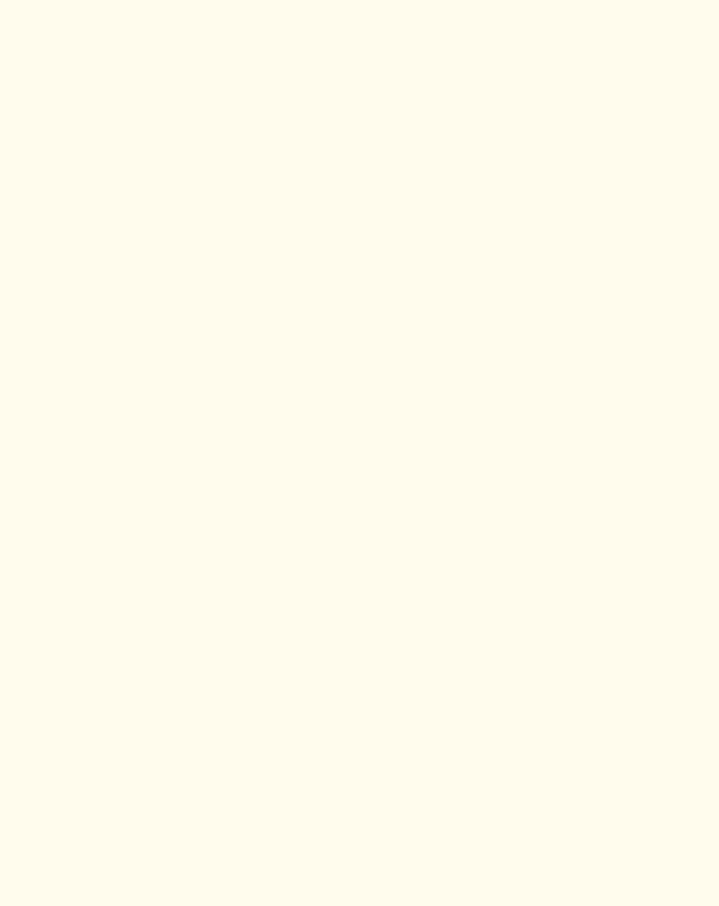
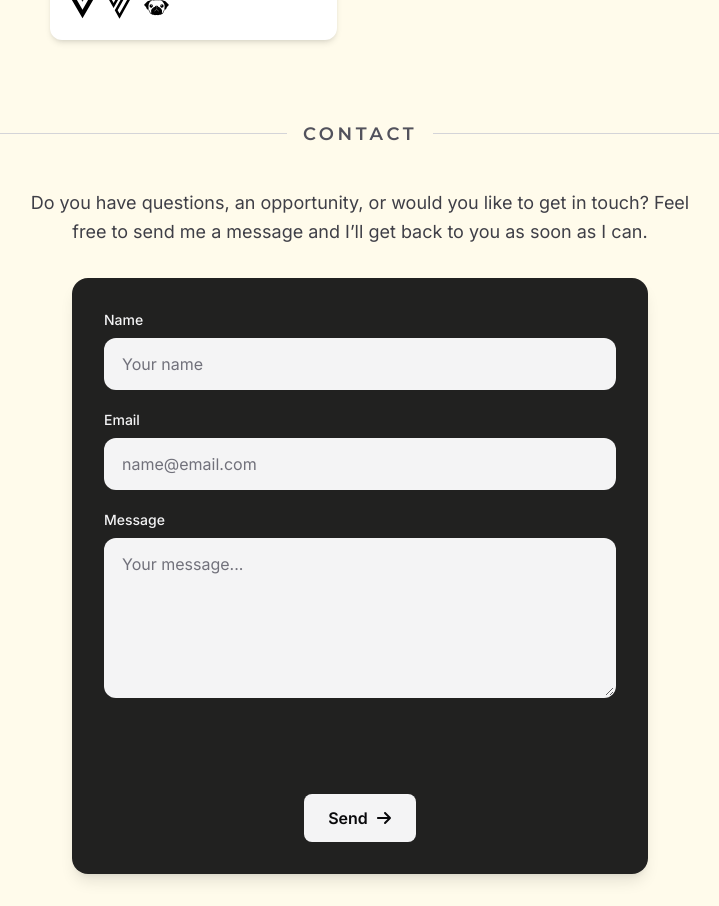
Before and after one commit to matsEksten/portfolio-2026, a Next.js app: page /en in a window 1280 px wide. Shown: the part 2580-3486 px from the top of the page, without its empty margins (280-999 px from the left). Before the commit the page ends 2572 px from the top, so only its background shows below. Built offline with nearby package versions, Linux system fonts and the light colour scheme; no server answers.

Commit message:
Add contact form with zod validation and user feedback

```diff
--- a/app/[lang]/page.tsx
+++ b/app/[lang]/page.tsx
@@ -3,6 +3,7 @@ import Hero from "@/components/Hero/Hero";
 import About from "@/components/About/About";
 import TechStack from "@/components/TechStack/TechStack";
 import Projects from "@/components/Projects/Projects";
+import Contact from "@/components/Contact/Contact";
 
 type PageProps = {
   params: Promise<{
@@ -19,6 +20,7 @@ export default async function Page({ params }: PageProps) {
       <About lang={lang} />
       <TechStack lang={lang} />
       <Projects lang={lang} />
+      <Contact lang={lang} />
     </main>
   );
 }
--- /dev/null
+++ b/app/actions/contact.ts
@@ -0,0 +1,83 @@
+"use server";
+
+import { Resend } from "resend";
+import { z } from "zod";
+
+const resend = new Resend(process.env.RESEND_API_KEY);
+
+export type ContactFormState = {
+  success: boolean;
+  message: string;
+  field?: "name" | "email" | "message" | null;
+};
+
+const contactSchema = z.object({
+  name: z.string().trim().min(2, "Name must have at least 2 characters"),
+  email: z.string().trim().email("Please enter a valid email address"),
+  message: z.string().trim().min(5, "Message must have at least 5 characters"),
+  company: z.string().trim().max(0, "Spam detected."),
+});
+
+export async function sendContactEmail(
+  prevState: ContactFormState,
+  formData: FormData,
+): Promise<ContactFormState> {
+  const rawData = {
+    name: formData.get("name"),
+    email: formData.get("email"),
+    message: formData.get("message"),
+    company: formData.get("company"),
+  };
+
+  const parsed = contactSchema.safeParse(rawData);
+
+  if (!parsed.success) {
+    const firstIssue = parsed.error.issues[0];
+
+    return {
+      success: false,
+      message: firstIssue?.message ?? "Invalid form data",
+      field:
+        firstIssue?.path[0] === "name" ||
+        firstIssue?.path[0] === "email" ||
+        firstIssue?.path[0] === "message"
+          ? firstIssue.path[0]
+          : null,
+    };
+  }
+
+  const { name, email, message } = parsed.data;
+
+  try {
+    const { data, error } = await resend.emails.send({
+      from: "Portfolio Contact <onboarding@resend.dev>",
+      to: process.env.CONTACT_TO_EMAIL as string,
+      subject: "New portfolio message",
+      replyTo: email,
+      text: `Name: ${name}\nEmail: ${email}\n\nMessage:\n${message}`,
+    });
+
+    console.log("Resend result:", { data, error });
+
+    if (error) {
+      return {
+        success: false,
+        message: "Something went wrong - Please try again",
+      };
+    }
+
+    return {
+      success: true,
+      message: "Message sent successfully",
+      field: null,
+    };
+  } catch (error) {
+    console.error("Resend error:", error);
+
+    return {
+      success: false,
+      message: "Something went wrong - Please try again",
+      field: null,
+    };
+  }
+}
--- /dev/null
+++ b/components/Contact/Contact.tsx
@@ -0,0 +1,168 @@
+"use client";
+
+import { useActionState, useEffect, useState } from "react";
+import { FaArrowRight } from "react-icons/fa6";
+import { sendContactEmail } from "@/app/actions/contact";
+
+type ContactProps = {
+  lang: "sv" | "en";
+};
+
+const initialState = {
+  success: false,
+  message: "",
+  field: null,
+};
+
+export default function Contact({ lang }: ContactProps) {
+  const isSv = lang === "sv";
+  const [name, setName] = useState("");
+  const [email, setEmail] = useState("");
+  const [message, setMessage] = useState("");
+  const [hideSuccessMessage, setHideSuccessMessage] = useState(false);
+  const [state, formAction, isPending] = useActionState(
+    sendContactEmail,
+    initialState,
+  );
+
+  useEffect(() => {
+    if (!state.success || !state.message) return;
+
+    const timeout = setTimeout(() => {
+      setName("");
+      setEmail("");
+      setMessage("");
+      setHideSuccessMessage(true);
+    }, 1500);
+
+    return () => clearTimeout(timeout);
+  }, [state.success, state.message]);
+
+  const showSuccessMessage =
+    state.success && !!state.message && !hideSuccessMessage;
+
+  const showErrorMessage = !state.success && !!state.message;
+
+  return (
+    <section
+      id="contact"
+      className="mx-auto mt-20 max-w-5xl px-6 scroll-mt-32 md:mt-30"
+    >
+      <div className="mb-10 flex items-center gap-4">
+        <div className="h-px flex-1 bg-zinc-300" />
+        <h2 className="text-lg font-semibold uppercase tracking-[0.2em] text-zinc-600">
+          {isSv ? "Kontakt" : "Contact"}
+        </h2>
+        <div className="h-px flex-1 bg-zinc-300" />
+      </div>
+
+      <div className="mx-auto mb-8 max-w-2xl text-center">
+        <p className="text-base leading-relaxed text-zinc-700 md:text-lg">
+          {isSv
+            ? "Har du frågor, funderingar, ett uppdrag eller vill komma i kontakt? Skicka gärna ett meddelande så svarar jag så snart jag kan."
+            : "Do you have questions, an opportunity, or would you like to get in touch? Feel free to send me a message and I’ll get back to you as soon as I can."}
+        </p>
+      </div>
+
+      <div className="mx-auto w-full max-w-2xl rounded-2xl bg-zinc-950/90 px-6 py-8 text-white shadow-lg md:max-w-xl md:px-8 md:py-8">
+        <form
+          action={formAction}
+          onSubmit={() => setHideSuccessMessage(false)}
+          className="flex flex-col gap-5"
+        >
+          <div className="flex flex-col gap-2">
+            <label htmlFor="name" className="text-sm font-medium text-zinc-100">
+              {isSv ? "Namn" : "Name"}
+            </label>
+            <input
+              id="name"
+              name="name"
+              type="text"
+              value={name}
+              onChange={(e) => setName(e.target.value)}
+              placeholder={isSv ? "Ditt namn" : "Your name"}
+              className={`rounded-xl bg-zinc-100 px-4 py-3 text-zinc-950 placeholder:text-zinc-500 outline-none transition duration-200 focus:ring-2 ${
+                state.field === "name"
+                  ? "border-2 border-red-400 focus:ring-red-300"
+                  : "border-2 border-transparent focus:ring-zinc-400/70"
+              }`}
+            />
+          </div>
+
+          <div className="flex flex-col gap-2">
+            <label
+              htmlFor="email"
+              className="text-sm font-medium text-zinc-100"
+            >
+              {isSv ? "E-post" : "Email"}
+            </label>
+            <input
+              id="email"
+              name="email"
+              type="email"
+              value={email}
+              onChange={(e) => setEmail(e.target.value)}
+              placeholder={isSv ? "namn@email.com" : "name@email.com"}
+              className={`rounded-xl bg-zinc-100 px-4 py-3 text-zinc-950 placeholder:text-zinc-500 outline-none transition duration-200 focus:ring-2 ${
+                state.field === "email"
+                  ? "border-2 border-red-400 focus:ring-red-300"
+                  : "border-2 border-transparent focus:ring-zinc-400/70"
+              }`}
+            />
+          </div>
+
+          <div className="flex flex-col gap-2">
+            <label
+              htmlFor="message"
+              className="text-sm font-medium text-zinc-100"
+            >
+              {isSv ? "Meddelande" : "Message"}
+            </label>
+            <textarea
+              id="message"
+              name="message"
+              value={message}
+              onChange={(e) => setMessage(e.target.value)}
+              placeholder={isSv ? "Ditt meddelande..." : "Your message..."}
+              className={`min-h-40 rounded-xl bg-zinc-100 px-4 py-3 text-zinc-950 placeholder:text-zinc-500 outline-none transition duration-200 focus:ring-2 ${
+                state.field === "message"
+                  ? "border-2 border-red-400 focus:ring-red-300"
+                  : "border-2 border-transparent focus:ring-zinc-400/70"
+              }`}
+            />
+          </div>
+
+          <input
+            type="text"
+            name="company"
+            tabIndex={-1}
+            autoComplete="off"
+            className="hidden"
+          />
+
+          {showSuccessMessage ? (
+            <div className="min-h-14 rounded-lg border border-emerald-400/30 bg-emerald-500/10 px-4 py-3 text-sm text-emerald-200 flex items-center justify-center">
+              {state.message}
+            </div>
+          ) : showErrorMessage ? (
+            <div className="min-h-14 rounded-lg border border-red-400/30 bg-red-500/10 px-4 py-3 text-sm text-red-200 flex items-center justify-center">
+              {state.message}
+            </div>
+          ) : (
+            <div className="min-h-14" />
+          )}
+
+          <button
+            type="submit"
+            disabled={isPending}
+            className="group flex w-full items-center justify-center gap-2 rounded-lg bg-zinc-100 px-6 py-3 text-base font-semibold text-zinc-950 transition duration-300 hover:bg-white md:mx-auto md:w-fit disabled:cursor-not-allowed disabled:text-zinc-950/30 disabled:bg-zinc-100"
+          >
+            {isSv ? "Skicka" : "Send"}
+
+            <FaArrowRight className="transition duration-200 group-hover:translate-x-1 group-disabled:translate-x-0" />
+          </button>
+        </form>
+      </div>
+    </section>
+  );
+}
--- a/components/Projects/Projects.tsx
+++ b/components/Projects/Projects.tsx
@@ -17,9 +17,9 @@ export default function Projects({ lang }: ProjectsProps) {
   return (
     <section
       id="projects"
-      className="mx-auto mt-20 max-w-6xl px-6 scroll-mt-32"
+      className="mx-auto mt-20 max-w-6xl px-6 scroll-mt-32 md:mt-30"
     >
-      <div className="mb-12 flex items-center gap-4">
+      <div className="mb-14 flex items-center gap-4">
         <div className="h-px flex-1 bg-zinc-300" />
         <h2 className="text-lg font-semibold uppercase tracking-[0.2em] text-zinc-600">
           {isSv ? "Mina Projekt" : "My Projects"}
--- a/package.json
+++ b/package.json
@@ -12,7 +12,9 @@
     "next": "16.2.3",
     "react": "19.2.4",
     "react-dom": "19.2.4",
-    "react-icons": "^5.6.0"
+    "react-icons": "^5.6.0",
+    "resend": "^6.12.0",
+    "zod": "^4.3.6"
   },
   "devDependencies": {
     "@tailwindcss/postcss": "^4",
```
Also changed, not shown: 1 other file (tests, documents, lock files or other folders).
